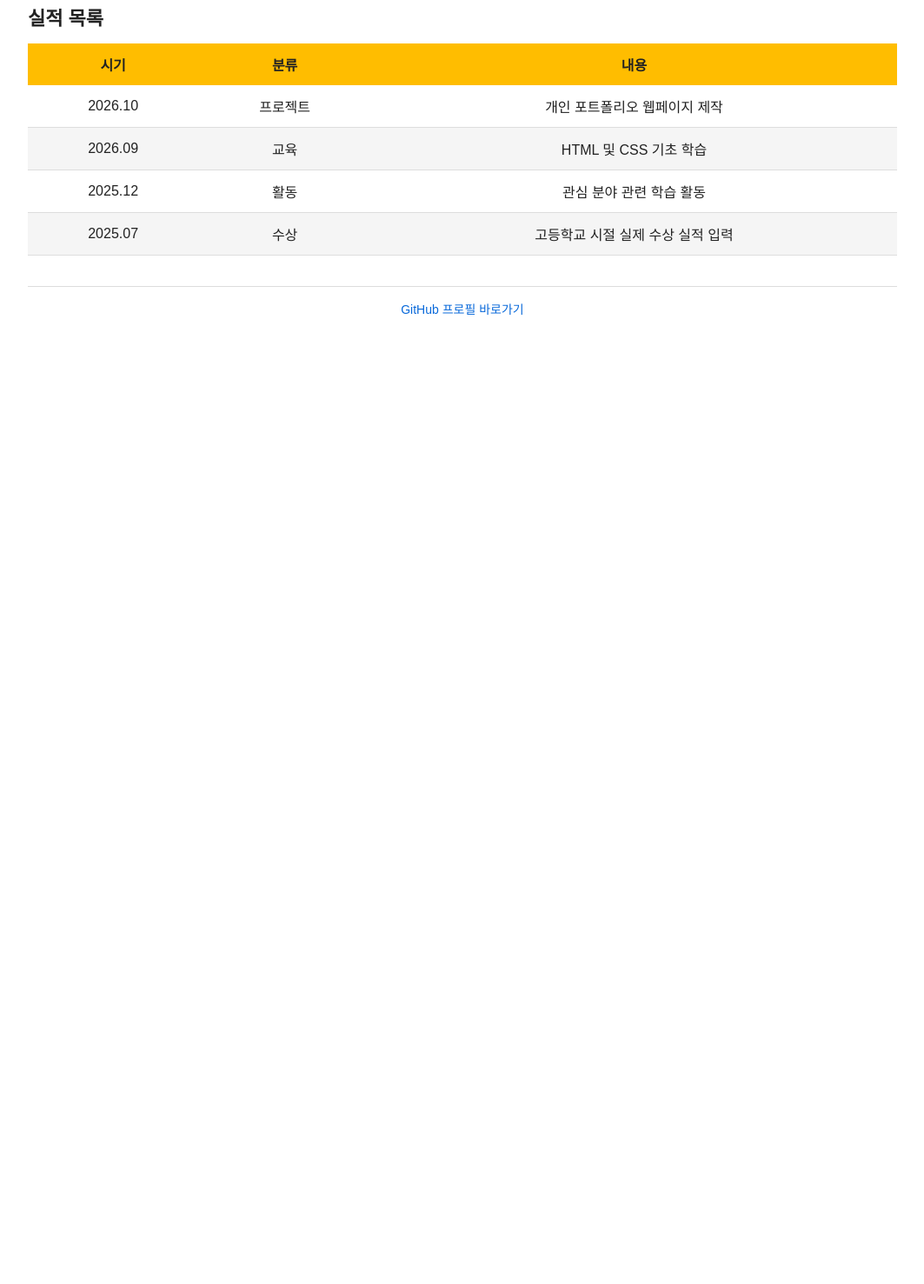
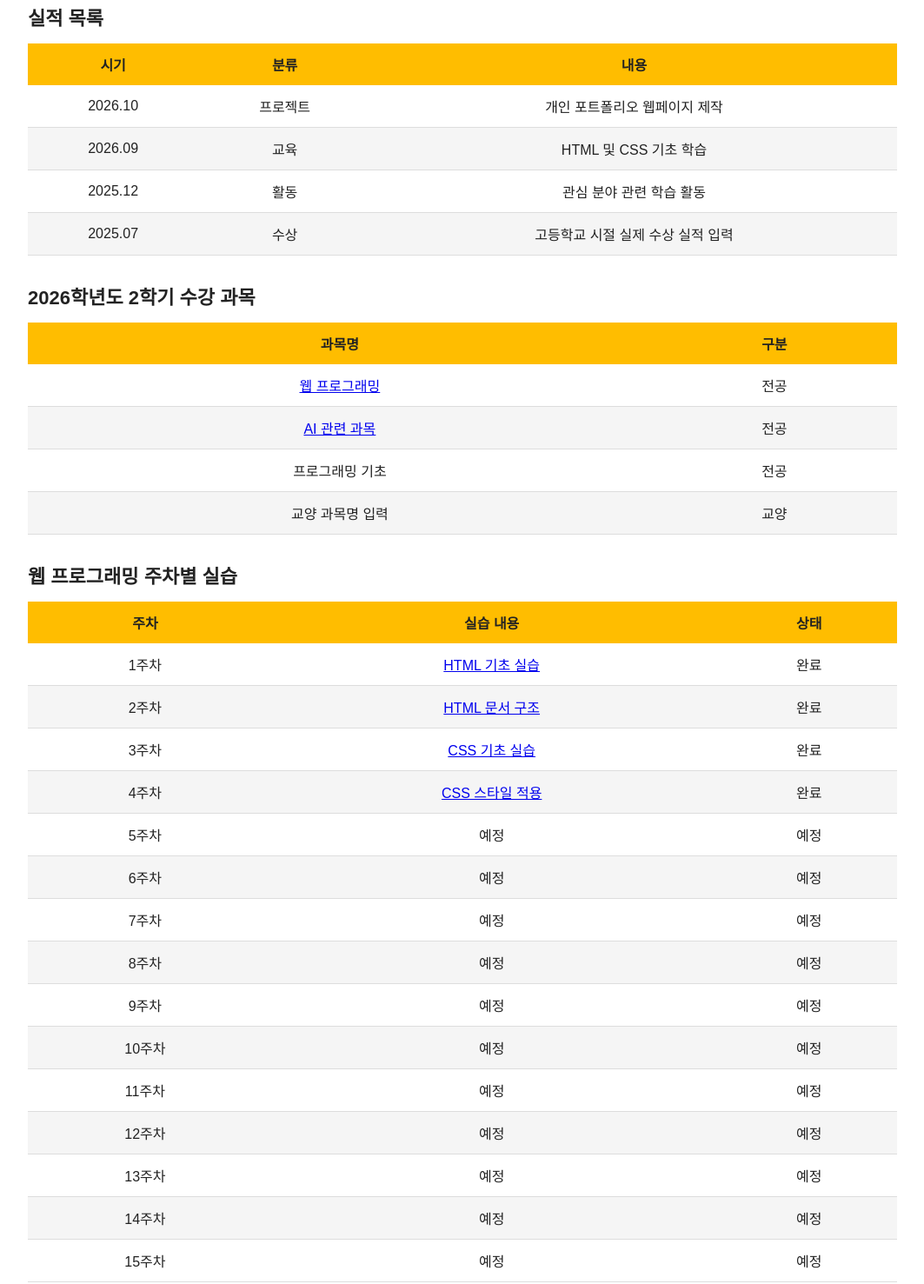
Before and after one commit to Panyu07/PANYU, a plain HTML site: page index.html in a window 1280 px wide. Shown: the part 301-1778 px from the top of the page at 87% size, without its empty margins (108-1171 px from the left). Before the commit the page ends 800 px from the top, so only its background shows below. Drawn offline with Linux system fonts and the light colour scheme.

Commit message:
중간과정 7

```diff
--- a/index.html
+++ b/index.html
@@ -197,15 +197,113 @@
                         </tbody>
                     </table>
                 </section>
+
+                <!-- F-04 수강 과목 -->
+                 <section id = "courses">
+                    <h2>2026학년도 2학기 수강 과목</h2>
+
+                    <table class = "course-table">
+                        <thread>
+                            <tr>
+                                <th>과목명</th>
+                                <th>구분</th>
+                            </tr>
+                        </thread>
+
+                        <tbody>
+                            <tr>
+                                <td>
+                                    <a href = "#weeks">
+                                        웹 프로그래밍
+                                    </a>
+                                </td>
+                                <td>전공</td>
+                            </tr>
+
+                            <tr>
+                                <td>
+                                    <a href = "*weeks">
+                                    AI 관련 과목
+                                    </a>
+                                </td>
+                                <td>전공</td>
+                            </tr>
+
+                            <tr>
+                                <td>프로그래밍 기초</td>
+                                <td>전공</td>
+                            </tr>
+
+                            <tr>
+                                <td>교양 과목명 입력</td>
+                                <td>교양</td>
+                            </tr>
+                        </tbody>
+                    </table>
+                 </section>
+
+                 <!-- F-05 본 과목 주차별 링크-->
+                  <section id = "weeks">
+                    <h2>웹 프로그래밍 주차별 실습</h2>
+
+                    <table class = "week-table">
+                        <thread>
+                            <tr>
+                                <th>주차</th>
+                                <th>실습 내용</th>
+                                <th>상태</th>
+                            </tr>
+                        </thread>
+
+                        <tbody>
+                            <tr>
+                                <td>1주차</td>
+                                <td><a href = "week01.html">HTML 기초 실습</a></td>
+                                <td class = "completed">완료</td>
+                            </tr>
+
+                            <tr>
+                                <td>2주차</td>
+                                <td><a href = "week02.html">HTML 문서 구조</a></td>
+                                <td class = "completed">완료</td>
+                            </tr>
+
+                            <tr>
+                                <td>3주차</td>
+                                <td><a href = "week03.html">CSS 기초 실습</a></td>
+                                <td class = "completed">완료</td>
+                            </tr>
+
+                            <tr>
+                                <td>4주차</td>
+                                <td><a href = "week04.html">CSS 스타일 적용</a></td>
+                                <td class = "completed">완료</td>
+                            </tr>
+
+                            <tr><td>5주차</td><td>예정</td><td class="upcoming">예정</td></tr>
+                            <tr><td>6주차</td><td>예정</td><td class="upcoming">예정</td></tr>
+                            <tr><td>7주차</td><td>예정</td><td class="upcoming">예정</td></tr>
+                            <tr><td>8주차</td><td>예정</td><td class="upcoming">예정</td></tr>
+                            <tr><td>9주차</td><td>예정</td><td class="upcoming">예정</td></tr>
+                            <tr><td>10주차</td><td>예정</td><td class="upcoming">예정</td></tr>
+                            <tr><td>11주차</td><td>예정</td><td class="upcoming">예정</td></tr>
+                            <tr><td>12주차</td><td>예정</td><td class="upcoming">예정</td></tr>
+                            <tr><td>13주차</td><td>예정</td><td class="upcoming">예정</td></tr>
+                            <tr><td>14주차</td><td>예정</td><td class="upcoming">예정</td></tr>
+                            <tr><td>15주차</td><td>예정</td><td class="upcoming">예정</td></tr>
+                        </tbody>
+                    </table>
+                  </section>
              </main>
 
-             <!-- F-02 연락 채널: GitHub 링크는 페이지 전체에 하나만 사용 -->
+             <!-- F-02 연락 채널 및 F-06 최종 수정일-->
               <footer>
-                <a href = "https://github.com/Panyu07" target = "_blank" rel = "noopener noreferrer">
-                    GitHub 프로필 바로가기
-                </a>
+                <p>
+                    <a href = "https://github.com.Panyu07" target = "_blank" rel = "noopener noreferrer">GitHub 프로필</a>
+                </p>
+
+                <p>최종 수정일: 2026-10-20</p>
               </footer>
-
         </div>
     </body>
 </html>
```
